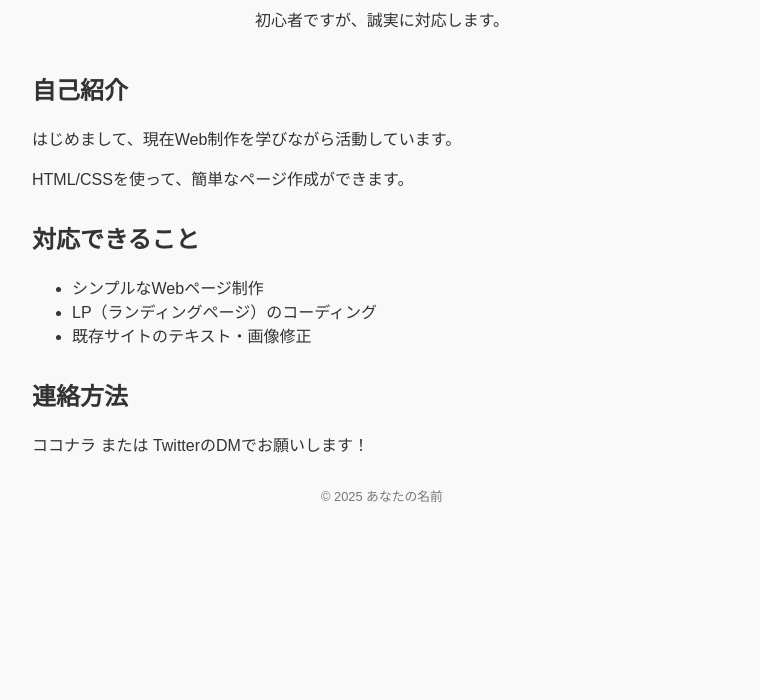
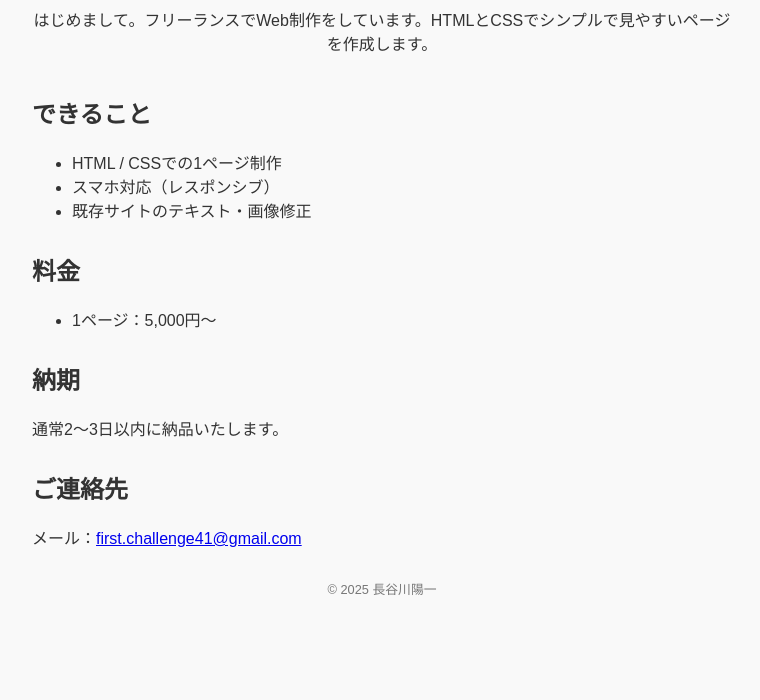
Before and after one commit to sika411/my-portfolio, a plain HTML site: page index.html in a window 1280 px wide. Shown: the part 100-800 px from the top of the page, without its empty margins (258-1018 px from the left). Drawn offline with Linux system fonts and the light colour scheme.

Commit message:
index.html

```diff
--- a/index.html
+++ b/index.html
@@ -2,38 +2,44 @@
 <html lang="ja">
 <head>
   <meta charset="UTF-8" />
-  <meta name="viewport" content="width=device-width, initial-scale=1.0"/>
-  <title>ポートフォリオ - あなたの名前</title>
+  <meta name="viewport" content="width=device-width, initial-scale=1" />
+  <title>Web制作 - 長谷川陽一</title>
   <link rel="stylesheet" href="style.css" />
 </head>
 <body>
   <header>
-    <h1>こんにちは！Web制作します！</h1>
-    <p>初心者ですが、誠実に対応します。</p>
+    <h1>Webサイト制作いたします</h1>
+    <p>はじめまして。フリーランスでWeb制作をしています。HTMLとCSSでシンプルで見やすいページを作成します。</p>
   </header>
 
   <section>
-    <h2>自己紹介</h2>
-    <p>はじめまして、現在Web制作を学びながら活動しています。</p>
-    <p>HTML/CSSを使って、簡単なページ作成ができます。</p>
-  </section>
-
-  <section>
-    <h2>対応できること</h2>
+    <h2>できること</h2>
     <ul>
-      <li>シンプルなWebページ制作</li>
-      <li>LP（ランディングページ）のコーディング</li>
+      <li>HTML / CSSでの1ページ制作</li>
+      <li>スマホ対応（レスポンシブ）</li>
       <li>既存サイトのテキスト・画像修正</li>
     </ul>
   </section>
 
   <section>
-    <h2>連絡方法</h2>
-    <p>ココナラ または TwitterのDMでお願いします！</p>
+    <h2>料金</h2>
+    <ul>
+      <li>1ページ：5,000円〜</li>
+    </ul>
+  </section>
+
+  <section>
+    <h2>納期</h2>
+    <p>通常2〜3日以内に納品いたします。</p>
+  </section>
+
+  <section>
+    <h2>ご連絡先</h2>
+    <p>メール：<a href="mailto:first.challenge41@gmail.com">first.challenge41@gmail.com</a></p>
   </section>
 
   <footer>
-    <p>&copy; 2025 あなたの名前</p>
+    <p>&copy; 2025 長谷川陽一</p>
   </footer>
 </body>
 </html>
```
